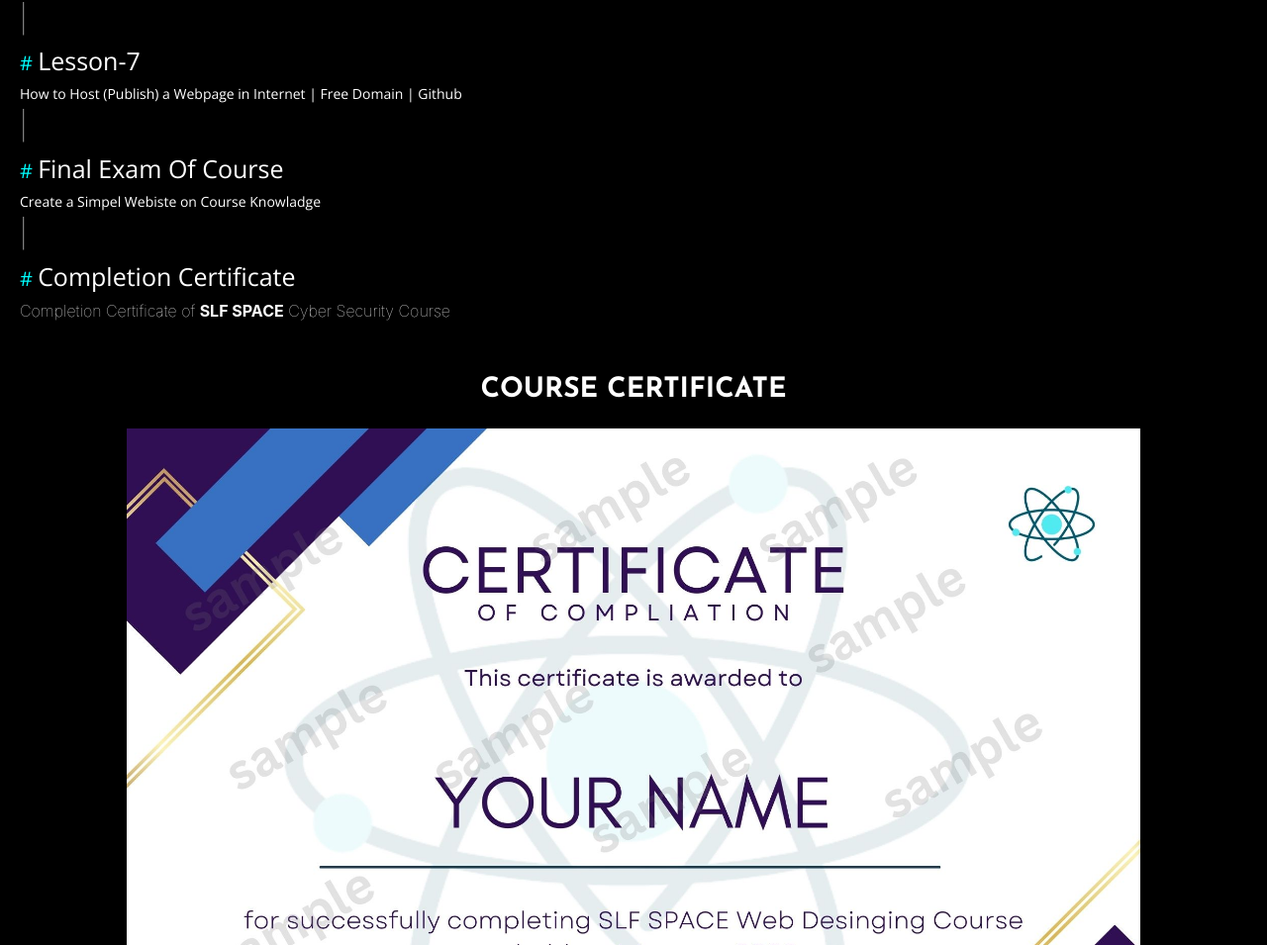
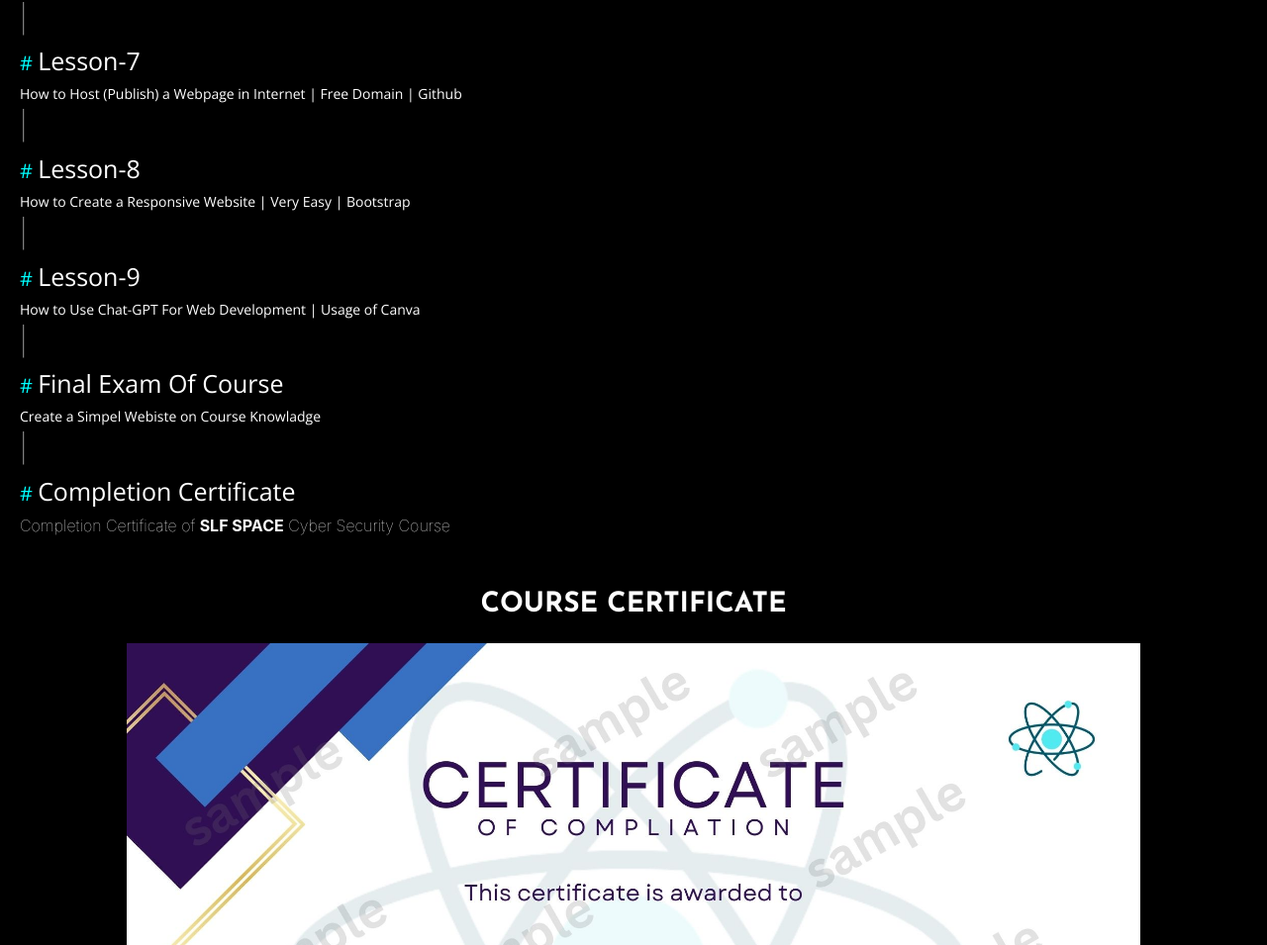
Before and after one commit to HfzzSulfikar/slfspace, a website: page webdesigning.html in a window 1280 px wide. Shown: the part 1364-2319 px from the top of the page at 99% size. Drawn offline with nearby package versions, Linux system fonts and the light colour scheme.

Commit message:
Update webdesigning.html

```diff
--- a/webdesigning.html
+++ b/webdesigning.html
@@ -61,6 +61,12 @@
 <h2 style="margin-left: 20px;margin-top: -10px;color: white;font-weight: lighter;margin-top: 10px;font-family: 'Open Sans', sans-serif;font-size: 25px;"><strong style="font-size: 20px;color: aqua;"># </strong>Lesson-7</h2>
 <p style="color: white;font-weight: lighter;margin-left: 20px;margin-right: 15px;font-family: 'Open Sans', sans-serif;font-size: 14px;">How to Host (Publish) a Webpage in Internet | Free Domain | Github</p>
 <h3 style="margin-left: 20px;color: white;font-weight: lighter;margin-top: -10px;">|</h3>
+<h2 style="margin-left: 20px;margin-top: -10px;color: white;font-weight: lighter;margin-top: 10px;font-family: 'Open Sans', sans-serif;font-size: 25px;"><strong style="font-size: 20px;color: aqua;"># </strong>Lesson-8</h2>
+<p style="color: white;font-weight: lighter;margin-left: 20px;margin-right: 15px;font-family: 'Open Sans', sans-serif;font-size: 14px;">How to Create a Responsive Website | Very Easy | Bootstrap</p>
+<h3 style="margin-left: 20px;color: white;font-weight: lighter;margin-top: -10px;">|</h3>
+<h2 style="margin-left: 20px;margin-top: -10px;color: white;font-weight: lighter;margin-top: 10px;font-family: 'Open Sans', sans-serif;font-size: 25px;"><strong style="font-size: 20px;color: aqua;"># </strong>Lesson-9</h2>
+<p style="color: white;font-weight: lighter;margin-left: 20px;margin-right: 15px;font-family: 'Open Sans', sans-serif;font-size: 14px;">How to Use Chat-GPT For Web Development | Usage of Canva </p>
+<h3 style="margin-left: 20px;color: white;font-weight: lighter;margin-top: -10px;">|</h3>
 <h2 style="margin-left: 20px;margin-top: -10px;color: white;font-weight: lighter;margin-top: 10px;font-family: 'Open Sans', sans-serif;font-size: 25px;"><strong style="font-size: 20px;color: aqua;"># </strong>Final Exam Of Course</h2>
 <p style="color: white;font-weight: lighter;margin-left: 20px;margin-right: 15px;font-family: 'Open Sans', sans-serif;font-size: 14px;">Create a Simpel Webiste on Course Knowladge </p>
 <h3 style="margin-left: 20px;color: white;font-weight: lighter;margin-top: -10px;">|</h3>
```
